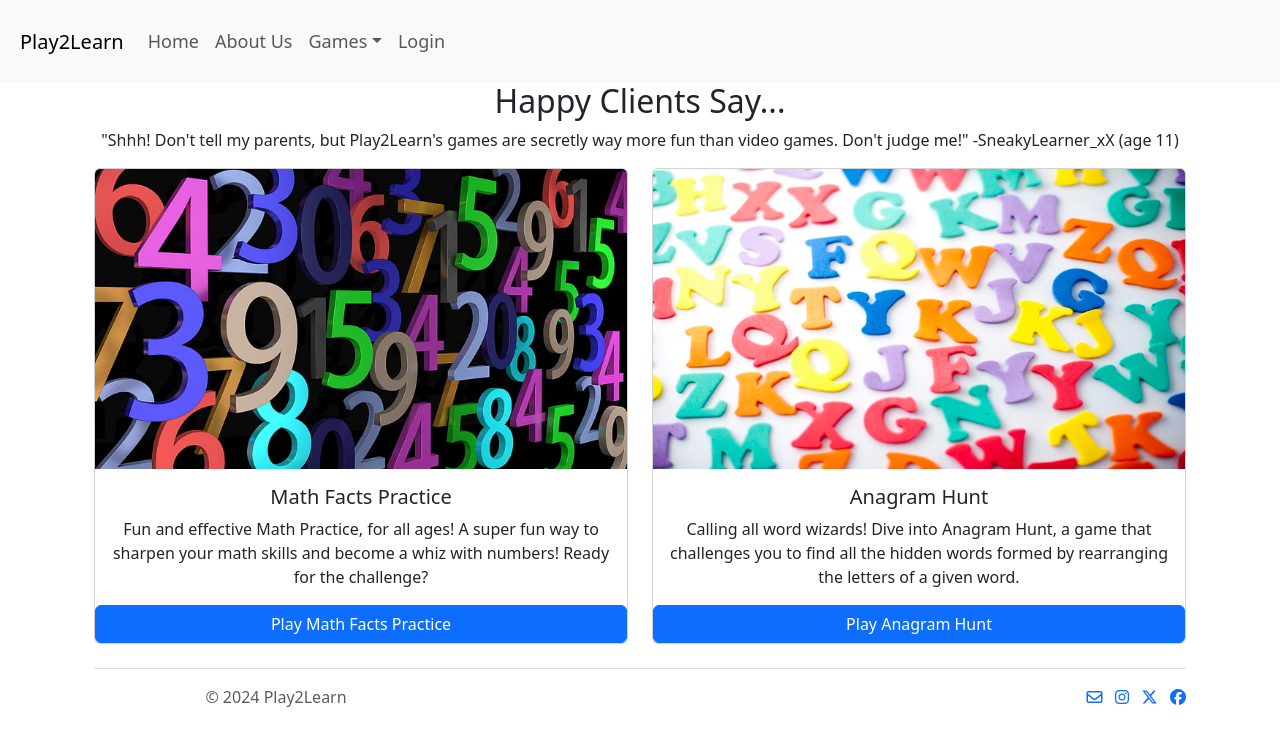
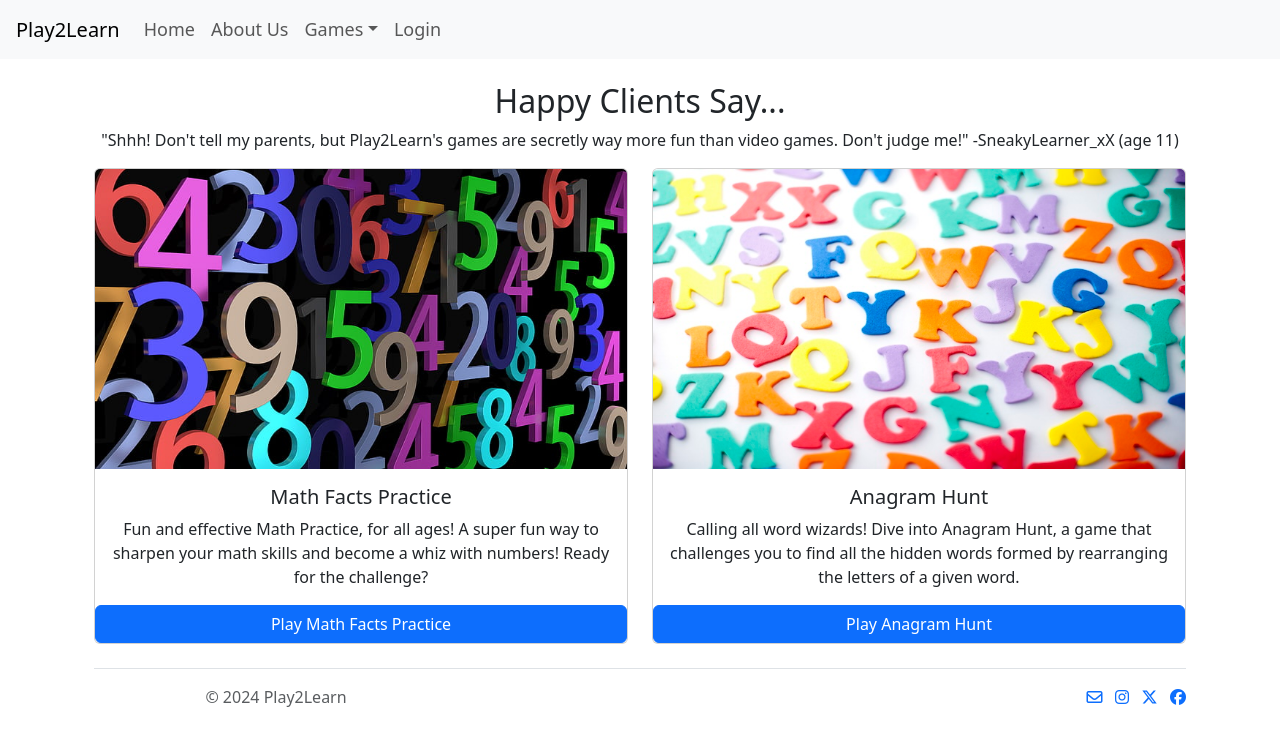
Before and after one commit to properholmes/Play2LearnVersion.2, a React (Vite) app in the folder react/: page / in a window 1280 px wide. Shown: the top 746 px of the page. Built offline with nearby package versions, Linux system fonts and the light colour scheme.

Commit message:
comments and clean up spacing

```diff
--- a/react/index.html
+++ b/react/index.html
@@ -1,5 +1,6 @@
 <!doctype html>
 <html lang="en">
+
 <head>
   <meta charset="UTF-8" />
   <link rel="icon" type="image/svg+xml" href="/vite.svg" />
@@ -14,9 +15,12 @@
     crossorigin="anonymous" referrerpolicy="no-referrer" />
   <title>Play2Learn</title>
 </head>
+
 <body>
+  <!-- create root div where React application will be rendered; React mounts components here -->
   <div id="root"></div>
+  <!-- link to the main entry point of the React application, using type="module" for modern JavaScript module support -->
   <script type="module" src="/src/main.jsx"></script>
+</body>
 
-  </body>
 </html>
--- a/react/src/components/Header.jsx
+++ b/react/src/components/Header.jsx
@@ -4,9 +4,9 @@ function Header() {
   return (
     <>
       <header>
-        <nav className="nav-container navbar navbar-expand-lg navbar-light bg-light fixed-top">
-          <a className="navbar-brand" href="./">Play2Learn</a>
-          <button className="navbar-toggler" type="button" data-toggle="collapse" data-target="#navbarSupportedContent" aria-controls="navbarSupportedContent" aria-expanded="false" aria-label="Toggle navigation">
+        <nav className="navbar navbar-expand-lg navbar-light bg-light fixed-top">
+          <a className="navbar-brand ms-3" href="./">Play2Learn</a>
+          <button className="navbar-toggler me-3" type="button" data-bs-toggle="collapse" data-bs-target="#navbarSupportedContent" aria-controls="navbarSupportedContent" aria-expanded="false" aria-label="Toggle navigation">
             <span className="navbar-toggler-icon"></span>
           </button>
 
@@ -41,25 +41,3 @@ function Header() {
 }
 
 export default Header
-
-
-{/* < div classNameName = "nav-container" >
-    <nav classNameName="navbar navbar-expand-lg bg-body-tertiary">
-      <h1 id="navbar-logo">
-        <i classNameName="fa-solid fa-frog"></i>
-        <a href="index.html" id="banner" title="Play2Learn Home Page">Play2Learn</a>
-      </h1>
-      <ul classNameName="nav-menu">
-        <li classNameName="nav-links"><a href="/src/public/index.html">Home</a></li>
-        <li classNameName="nav-links" id="games">Games</li>
-        <ul id="games-links">
-          <li classNameName="nav-links p2lgames"><a href="/src/public/games/anagram-hunt.html" target="_blank">Anagram
-            Hunt</a></li>
-          <li classNameName="nav-links p2lgames"><a href="/src/public/games/math-facts.html" target="_blank">Math Facts
-            Practice</a></li>
-        </ul>
-        <li classNameName="nav-links"><a href="/src/public/about.html">About</a></li>
-        <li classNameName="nav-links"><a href="/src/public/login.html">Login</a></li>
-      </ul>
-    </nav>
-      </div > */}
--- a/react/src/main.jsx
+++ b/react/src/main.jsx
@@ -1,18 +1,29 @@
+// import BrowserRouter from react-router-dom, enabling routing capabilities for the application.
 import { BrowserRouter } from 'react-router-dom'
+// import StrictMode from React, helps identify potential problems in the application during development.
 import { StrictMode } from 'react'
+// import createRoot from react-dom/client -facilitates rendering of the React application into the DOM.
 import { createRoot } from 'react-dom/client'
+// import the main App component from App.jsx, which serves as the root component of the application.
 import App from './App.jsx'
+// import the main CSS file (index.css) for global styling of the application.
 import './index.css'
-
+// import Bootstrap CSS to apply Bootstrap styling and js
 import "bootstrap/dist/css/bootstrap.min.css";
 import "bootstrap/dist/js/bootstrap.bundle.min.js";
 
-
+// create a root node in the DOM at the element with the ID 'root' and renders the React application within it.
 createRoot(document.getElementById('root')).render(
 
   <StrictMode>
+    {/* enable strict mode.. activates additional checks and warnings for child components */}
+
     <BrowserRouter>
-    <App />
+      {/* wrap the application in BrowserRouter, provides routing context for child components */}
+
+      <App />
+      {/* render the main App component, which contains the overall structure and logic of the application */}
+
     </BrowserRouter>
   </StrictMode>,
 )
```
Also changed, not shown: 1 other file (tests, documents, lock files or other folders). Lines whose indentation alone changed are shown as unchanged.
